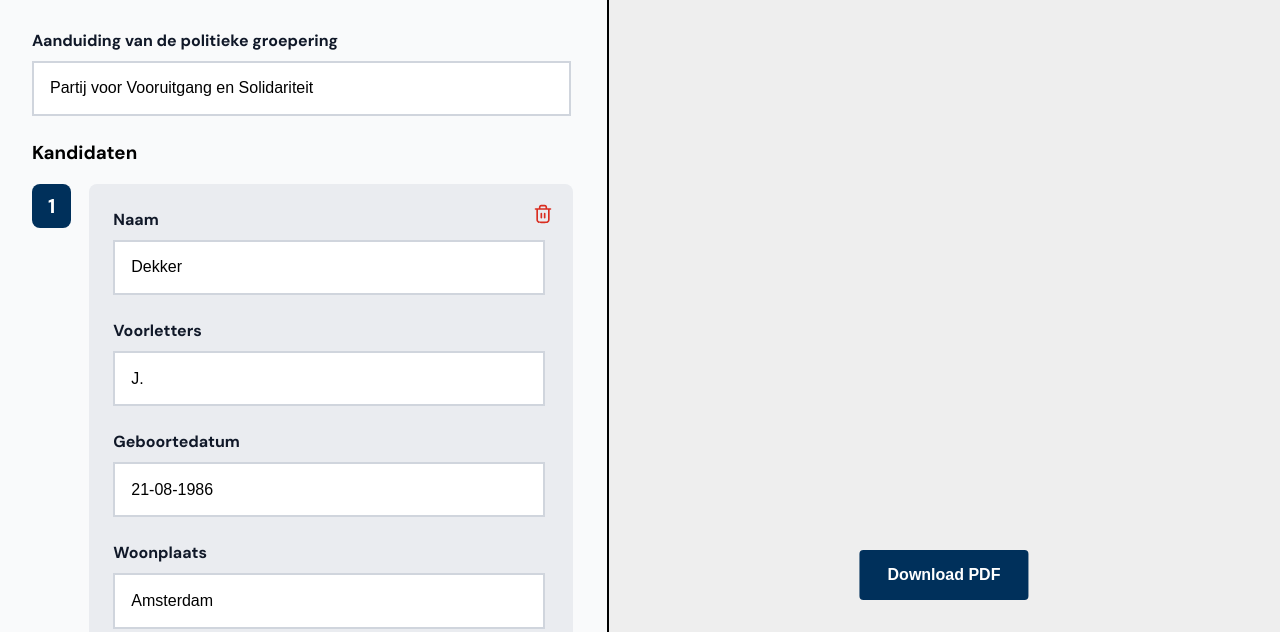
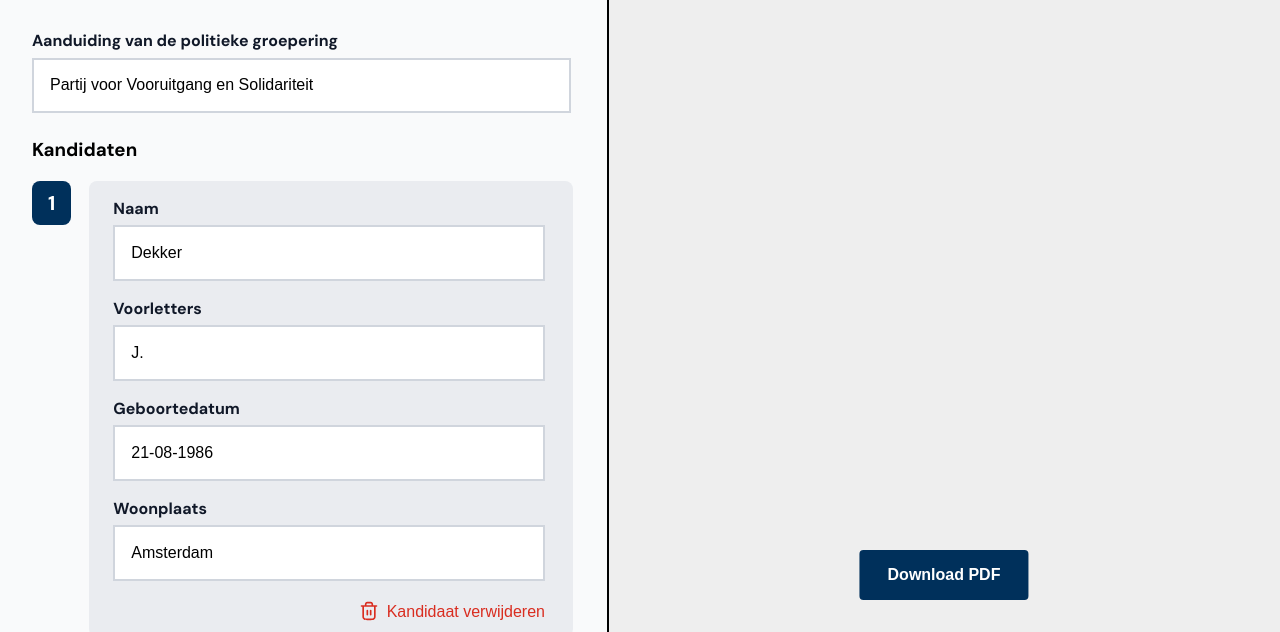
Before and after one commit to marlonbaeten/eks-demo, a plain HTML site: page index.html in a window 1280 px wide. Shown: the part 168-800 px from the top of the page. Drawn offline with Linux system fonts and the light colour scheme; no server answers.

Commit message:
Delete button styling

```diff
--- a/index.html
+++ b/index.html
@@ -26,11 +26,6 @@
               <h4>1</h4>
             </div>
             <fieldset>
-              <button type="button" class="remove-candidate" aria-label="Verwijder kandidaat">
-                <svg xmlns="http://www.w3.org/2000/svg" viewBox="0 0 24 24" aria-hidden="true">
-                  <path fill="currentColor" d="M7,5C7.007,3.768 7.075,3.133 7.327,2.638C7.615,2.074 8.074,1.615 8.638,1.327C9.159,1.061 9.835,1 11.2,1L12.8,1C14.165,1 14.841,1.061 15.362,1.327C15.926,1.615 16.385,2.074 16.673,2.638C16.925,3.133 16.993,3.768 17,5L21,5C21.552,5 22,5.448 22,6C22,6.552 21.552,7 21,7L20,7L20,17.2C20,19.125 19.939,20.081 19.564,20.816C19.181,21.569 18.569,22.181 17.816,22.564C17.081,22.939 16.125,23 14.2,23L9.8,23C7.875,23 6.919,22.939 6.184,22.564C5.431,22.181 4.819,21.569 4.436,20.816C4.061,20.081 4,19.125 4,17.2L4,7L3,7C2.448,7 2,6.552 2,6C2,5.448 2.448,5 3,5L7,5ZM18,7L6,7L6,17.2C6,18.636 5.939,19.359 6.218,19.908C6.41,20.284 6.716,20.59 7.092,20.782C7.64,21.061 8.364,21 9.8,21L14.2,21C15.636,21 16.36,21.061 16.908,20.782C17.284,20.59 17.59,20.284 17.782,19.908C18.061,19.36 18,18.636 18,17.2L18,7ZM8.999,5L15.001,5C15.008,4.254 15.048,3.854 14.891,3.546C14.795,3.358 14.642,3.205 14.454,3.109C14.119,2.938 13.676,3 12.8,3L11.2,3C10.324,3 9.881,2.938 9.546,3.109C9.358,3.205 9.205,3.358 9.109,3.546C8.952,3.854 8.992,4.254 8.999,5ZM13,11.5C13,10.948 13.448,10.5 14,10.5C14.552,10.5 15,10.948 15,11.5L15,16.5C15,17.052 14.552,17.5 14,17.5C13.448,17.5 13,17.052 13,16.5L13,11.5ZM9,11.5C9,10.948 9.448,10.5 10,10.5C10.552,10.5 11,10.948 11,11.5L11,16.5C11,17.052 10.552,17.5 10,17.5C9.448,17.5 9,17.052 9,16.5L9,11.5Z" />
-                </svg>
-              </button>
               <div class="form-group">
                 <label for="name">Naam</label>
                 <input type="text" name="candidate[][name]" />
@@ -47,6 +42,12 @@
                 <label for="locality">Woonplaats</label>
                 <input type="text" name="candidate[][locality]" />
               </div>
+              <button type="button" class="remove-candidate" aria-label="Verwijder kandidaat">
+                <svg xmlns="http://www.w3.org/2000/svg" viewBox="0 0 24 24" aria-hidden="true">
+                  <path fill="currentColor" d="M7,5C7.007,3.768 7.075,3.133 7.327,2.638C7.615,2.074 8.074,1.615 8.638,1.327C9.159,1.061 9.835,1 11.2,1L12.8,1C14.165,1 14.841,1.061 15.362,1.327C15.926,1.615 16.385,2.074 16.673,2.638C16.925,3.133 16.993,3.768 17,5L21,5C21.552,5 22,5.448 22,6C22,6.552 21.552,7 21,7L20,7L20,17.2C20,19.125 19.939,20.081 19.564,20.816C19.181,21.569 18.569,22.181 17.816,22.564C17.081,22.939 16.125,23 14.2,23L9.8,23C7.875,23 6.919,22.939 6.184,22.564C5.431,22.181 4.819,21.569 4.436,20.816C4.061,20.081 4,19.125 4,17.2L4,7L3,7C2.448,7 2,6.552 2,6C2,5.448 2.448,5 3,5L7,5ZM18,7L6,7L6,17.2C6,18.636 5.939,19.359 6.218,19.908C6.41,20.284 6.716,20.59 7.092,20.782C7.64,21.061 8.364,21 9.8,21L14.2,21C15.636,21 16.36,21.061 16.908,20.782C17.284,20.59 17.59,20.284 17.782,19.908C18.061,19.36 18,18.636 18,17.2L18,7ZM8.999,5L15.001,5C15.008,4.254 15.048,3.854 14.891,3.546C14.795,3.358 14.642,3.205 14.454,3.109C14.119,2.938 13.676,3 12.8,3L11.2,3C10.324,3 9.881,2.938 9.546,3.109C9.358,3.205 9.205,3.358 9.109,3.546C8.952,3.854 8.992,4.254 8.999,5ZM13,11.5C13,10.948 13.448,10.5 14,10.5C14.552,10.5 15,10.948 15,11.5L15,16.5C15,17.052 14.552,17.5 14,17.5C13.448,17.5 13,17.052 13,16.5L13,11.5ZM9,11.5C9,10.948 9.448,10.5 10,10.5C10.552,10.5 11,10.948 11,11.5L11,16.5C11,17.052 10.552,17.5 10,17.5C9.448,17.5 9,17.052 9,16.5L9,11.5Z" />
+                </svg>
+                Kandidaat verwijderen
+              </button>
             </fieldset>
           </div>
         </template>
--- a/style.css
+++ b/style.css
@@ -89,10 +89,10 @@ header {
 .candidate fieldset {
     display: flex;
     flex-wrap: wrap;
-    gap: 1.5rem;
+    gap: 1rem;
     border: none;
     border-radius: 0.5rem;
-    padding: 1.5rem;
+    padding: 1rem 1.5rem 3.5rem 1.5rem;
     background-color: var(--gray-light);
     position: relative;
 }
@@ -105,8 +105,8 @@ header {
 
 .candidate fieldset .remove-candidate {
     position: absolute;
-    top: 1rem;
-    right: 1rem;
+    bottom: 0.75rem;
+    right: 1.5rem;
     padding: 0.25rem;
     margin: 0;
     background: transparent;
@@ -114,13 +114,15 @@ header {
     border: none;
     border-radius: 0.25rem;
     cursor: pointer;
-    line-height: 0;
+    font-weight: 500;
+    display: flex;
+    align-items: end;
+    gap: 0.5rem;
 }
 
 .candidate fieldset .remove-candidate:hover,
 .candidate fieldset .remove-candidate:focus {
     color: var(--blue);
-    background: rgba(0, 0, 0, 0.05);
     outline: none;
 }
 
@@ -135,7 +137,7 @@ header {
 
 label {
     display: block;
-    margin-bottom: 0.5rem;
+    margin-bottom: 0.3rem;
     font-size: 1rem;
     line-height: 1.5rem;
     font-weight: 600;
```
